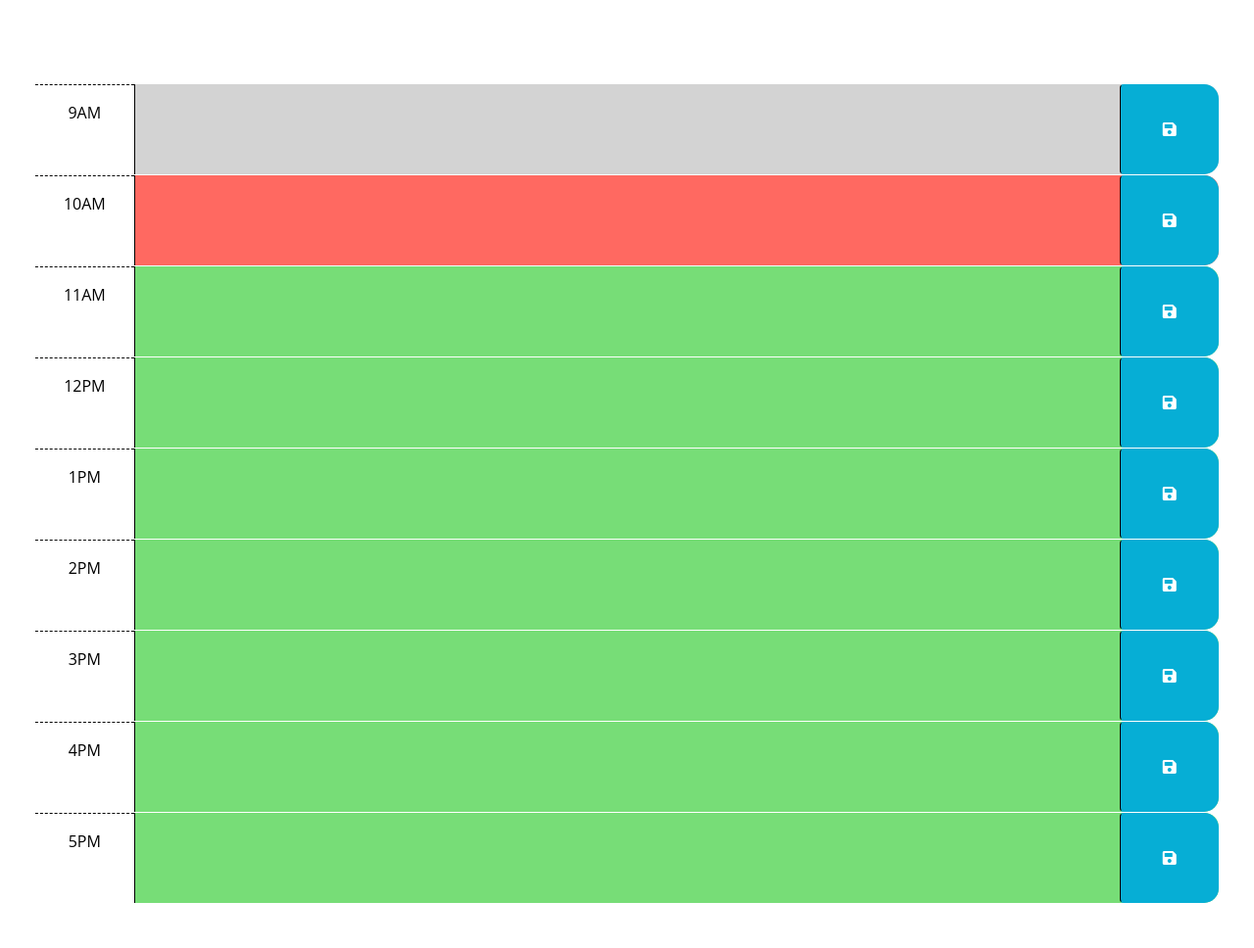
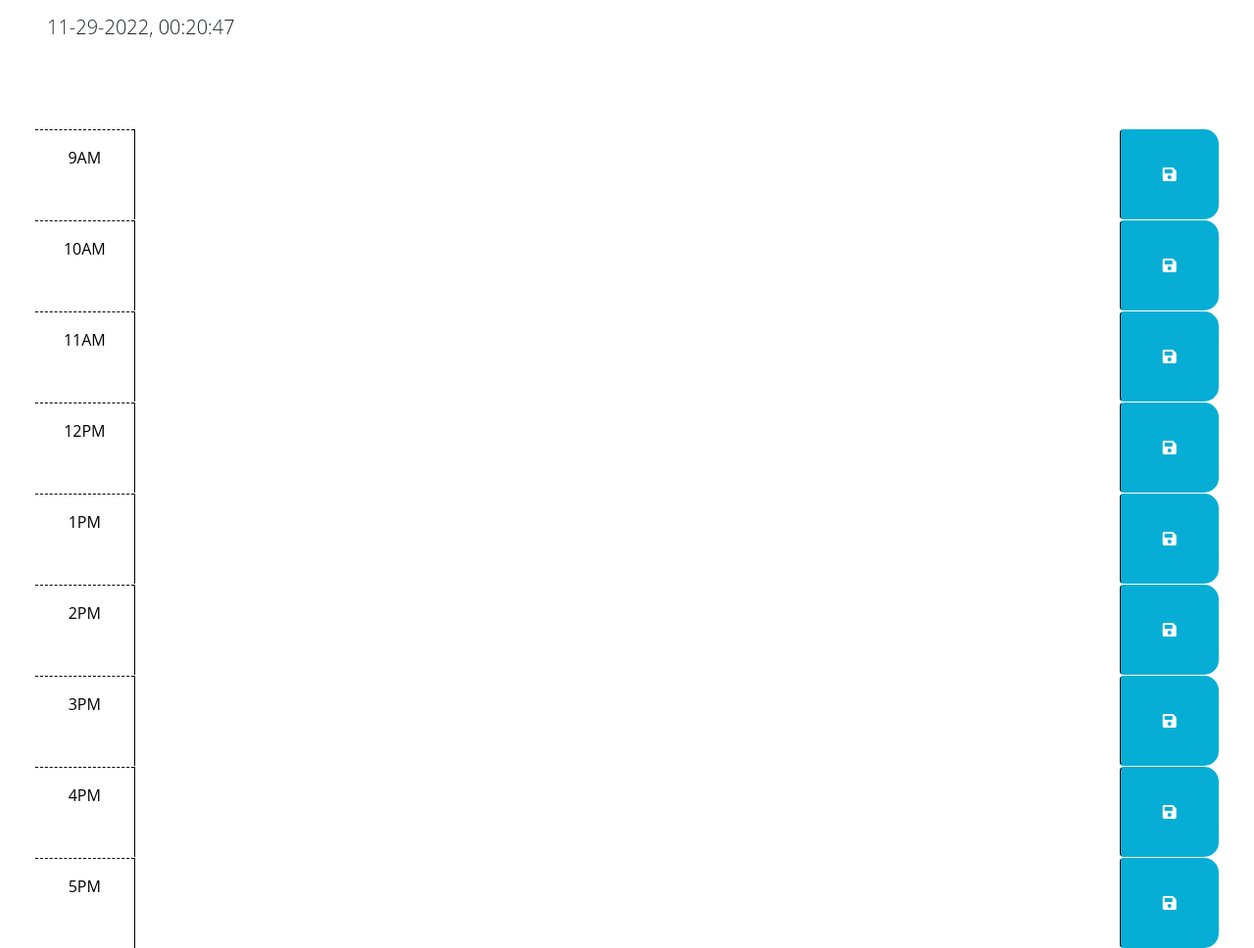
Before and after one commit to eucalyptus1/2009-work-day-scheduler, a plain HTML site: page index.html in a window 1280 px wide. Shown: the part 166-1134 px from the top of the page at 98% size. Before the commit the page ends 1088 px from the top, so only its background shows below. Drawn offline with nearby package versions, Linux system fonts and the light colour scheme.

Commit message:
added live date/time to page. started on localstorage for input value

```diff
--- a/index.html
+++ b/index.html
@@ -42,7 +42,7 @@
         -->
 
       <!-- Example of a past time block. The "past" class adds a gray background color. -->
-      <div id="hour-9" class="row time-block past">
+      <div id="hour-9" class="row time-block">
         <div class="col-2 col-md-1 hour text-center py-3">9AM</div>
         <textarea class="col-8 col-md-10 description" rows="3"> </textarea>
         <button class="btn saveBtn col-2 col-md-1" aria-label="save">
@@ -51,7 +51,7 @@
       </div>
 
       <!-- Example of a present time block. The "present" class adds a red background color. -->
-      <div id="hour-10" class="row time-block present">
+      <div id="hour-10" class="row time-block">
         <div class="col-2 col-md-1 hour text-center py-3">10AM</div>
         <textarea class="col-8 col-md-10 description" rows="3"> </textarea>
         <button class="btn saveBtn col-2 col-md-1" aria-label="save">
@@ -60,7 +60,7 @@
       </div>
 
       <!-- Example of a future time block. The "future" class adds a green background color. -->
-      <div id="hour-11" class="row time-block future">
+      <div id="hour-11" class="row time-block">
         <div class="col-2 col-md-1 hour text-center py-3">11AM</div>
         <textarea class="col-8 col-md-10 description" rows="3"> </textarea>
         <button class="btn saveBtn col-2 col-md-1" aria-label="save">
@@ -68,7 +68,7 @@
         </button>
       </div>
 
-      <div id="hour-12" class="row time-block future">
+      <div id="hour-12" class="row time-block">
         <div class="col-2 col-md-1 hour text-center py-3">12PM</div>
         <textarea class="col-8 col-md-10 description" rows="3"> </textarea>
         <button class="btn saveBtn col-2 col-md-1" aria-label="save">
@@ -76,7 +76,7 @@
         </button>
       </div>
 
-      <div id="hour-1" class="row time-block future">
+      <div id="hour-1" class="row time-block">
         <div class="col-2 col-md-1 hour text-center py-3">1PM</div>
         <textarea class="col-8 col-md-10 description" rows="3"> </textarea>
         <button class="btn saveBtn col-2 col-md-1" aria-label="save">
@@ -84,7 +84,7 @@
         </button>
       </div>
 
-      <div id="hour-2" class="row time-block future">
+      <div id="hour-2" class="row time-block">
         <div class="col-2 col-md-1 hour text-center py-3">2PM</div>
         <textarea class="col-8 col-md-10 description" rows="3"> </textarea>
         <button class="btn saveBtn col-2 col-md-1" aria-label="save">
@@ -92,7 +92,7 @@
         </button>
       </div>
 
-      <div id="hour-3" class="row time-block future">
+      <div id="hour-3" class="row time-block">
         <div class="col-2 col-md-1 hour text-center py-3">3PM</div>
         <textarea class="col-8 col-md-10 description" rows="3"> </textarea>
         <button class="btn saveBtn col-2 col-md-1" aria-label="save">
@@ -100,7 +100,7 @@
         </button>
       </div>
 
-      <div id="hour-4" class="row time-block future">
+      <div id="hour-4" class="row time-block">
         <div class="col-2 col-md-1 hour text-center py-3">4PM</div>
         <textarea class="col-8 col-md-10 description" rows="3"> </textarea>
         <button class="btn saveBtn col-2 col-md-1" aria-label="save">
@@ -108,7 +108,7 @@
         </button>
       </div>
 
-      <div id="hour-5" class="row time-block future">
+      <div id="hour-5" class="row time-block">
         <div class="col-2 col-md-1 hour text-center py-3">5PM</div>
         <textarea class="col-8 col-md-10 description" rows="3"> </textarea>
         <button class="btn saveBtn col-2 col-md-1" aria-label="save">
--- a/script.js
+++ b/script.js
@@ -1,14 +1,28 @@
 // Wrap all code that interacts with the DOM in a call to jQuery to ensure that
 // the code isn't run until the browser has finished rendering all the elements
 // in the html.
-$(function () {
+var task = $("textarea").val();
+
+
+var dateNtime = dayjs().format('MM-D-YYYY, HH:mm:ss');
+$('#currentDay').text(dateNtime);
+
+
+$(".saveBtn").on("click", function () {
   // TODO: Add a listener for click events on the save button. This code should
   // use the id in the containing time-block as a key to save the user input in
   // local storage. HINT: What does `this` reference in the click listener
   // function? How can DOM traversal be used to get the "hour-x" id of the
   // time-block containing the button that was clicked? How might the id be
   // useful when saving the description in local storage?
-  //
+  localStorage.setItem("storedTask", JSON.stringify(task));
+  console.log(task);
+
+
+
+
+
+
   // TODO: Add code to apply the past, present, or future class to each time
   // block by comparing the id to the current hour. HINTS: How can the id
   // attribute of each time-block be used to conditionally add or remove the
```
